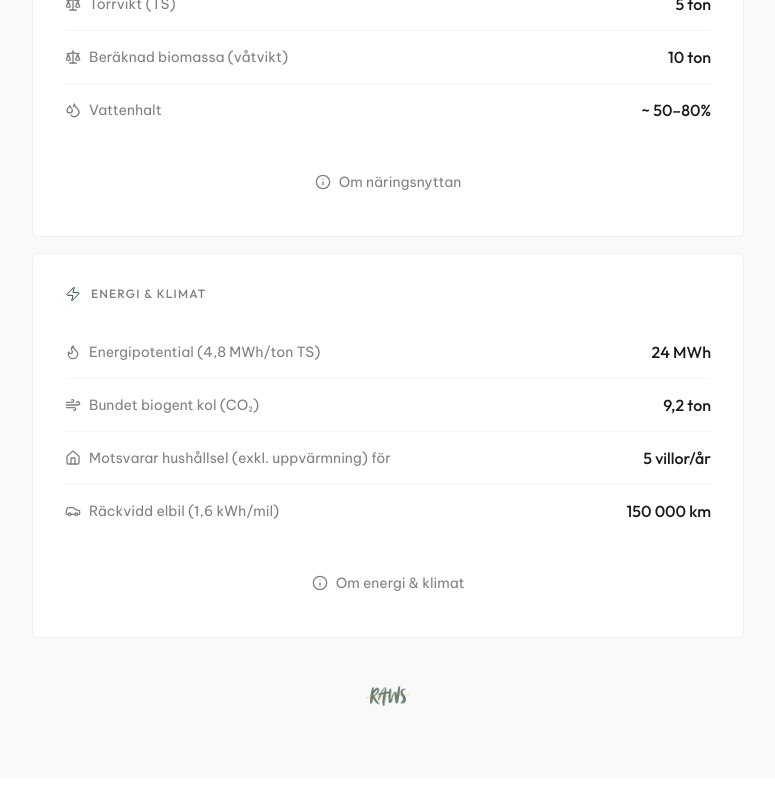
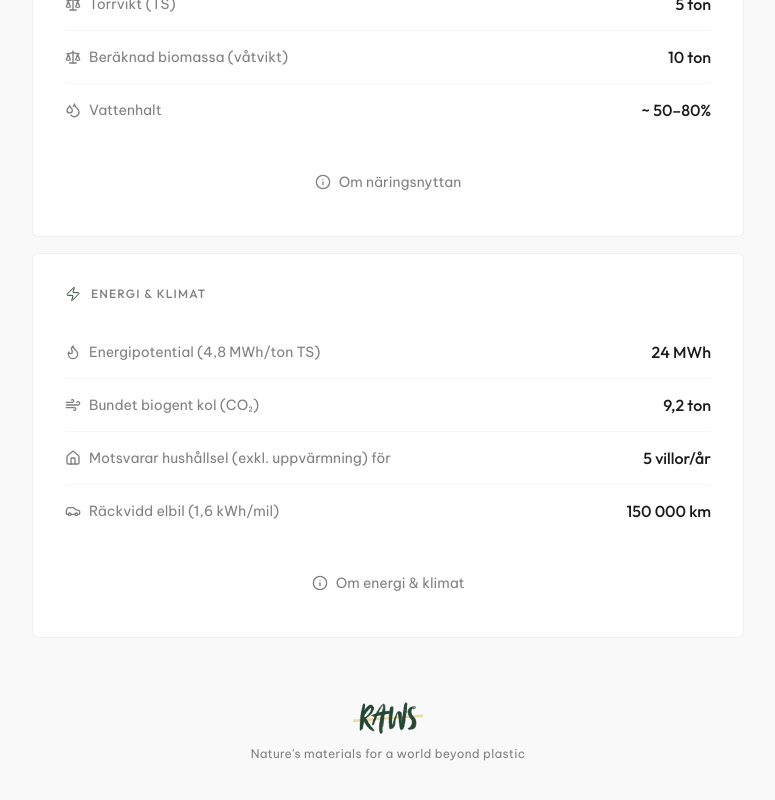
Before and after one commit to aiipraktiken-cmd/vasskalkylator, a React (Vite) app: page / in a window 1280 px wide. Shown: the part 1089-1889 px from the top of the page, without its empty margins (252-1027 px from the left). Before the commit the page ends 1867 px from the top, so only its background shows below. Built offline with nearby package versions, Linux system fonts and the light colour scheme.

Commit message:
fix: footer logo full opacity, larger, add tagline

```diff
--- a/src/App.tsx
+++ b/src/App.tsx
@@ -387,12 +387,11 @@ export default function App() {
         </div>
 
         {/* Footer */}
-        <div className="flex items-center justify-center pb-6">
-          <img
-            src="/raws-logo/raws-logo-green@2x.png"
-            alt="Raws"
-            className="h-5 opacity-70"
-          />
+        <div className="flex flex-col items-center gap-3 pb-8 pt-4">
+          <a href="https://raws.se" target="_blank" rel="noopener noreferrer">
+            <img src="/raws-logo/raws-logo-green@2x.png" alt="Raws" className="h-8" />
+          </a>
+          <p className="text-xs font-body text-[#808080] tracking-wide">Nature's materials for a world beyond plastic</p>
         </div>
 
       </div>
```
